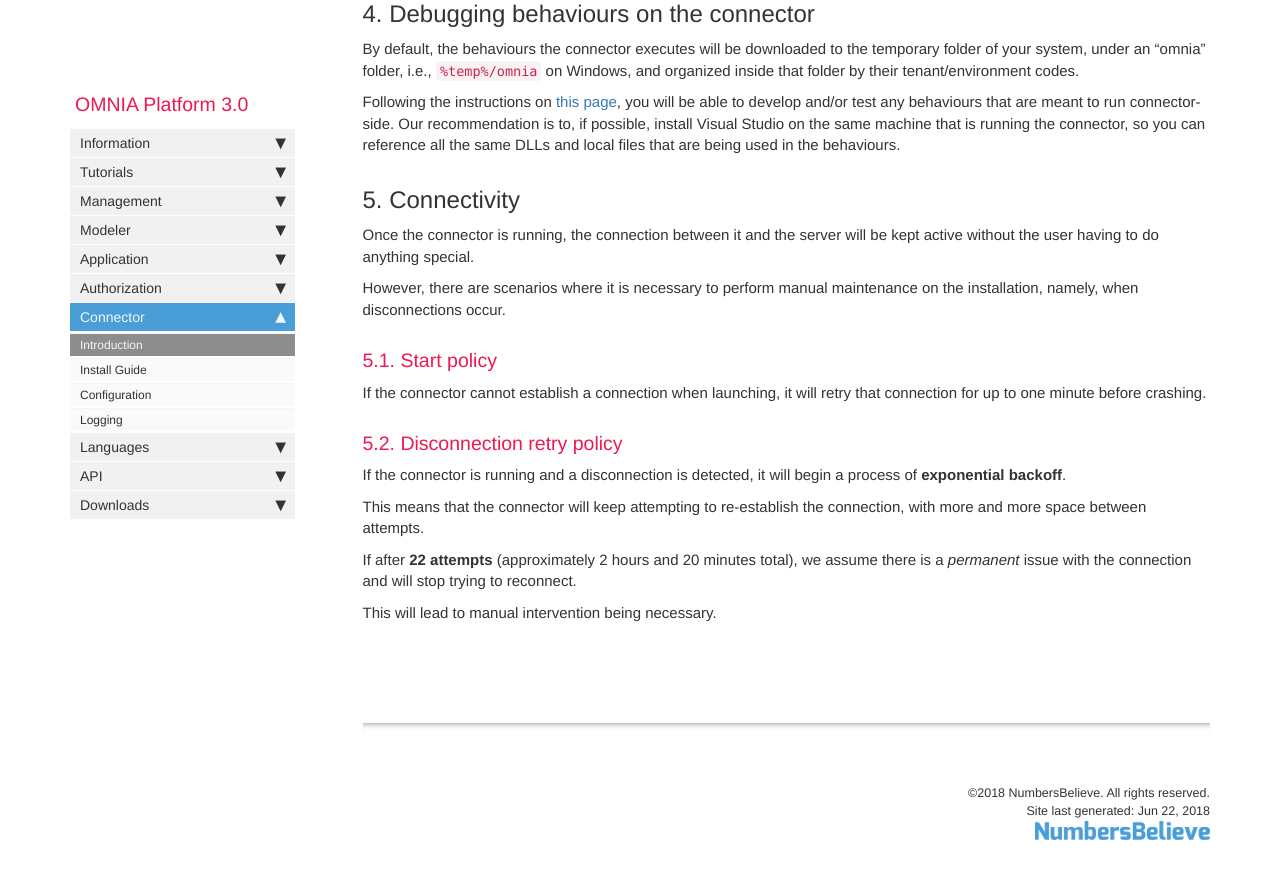
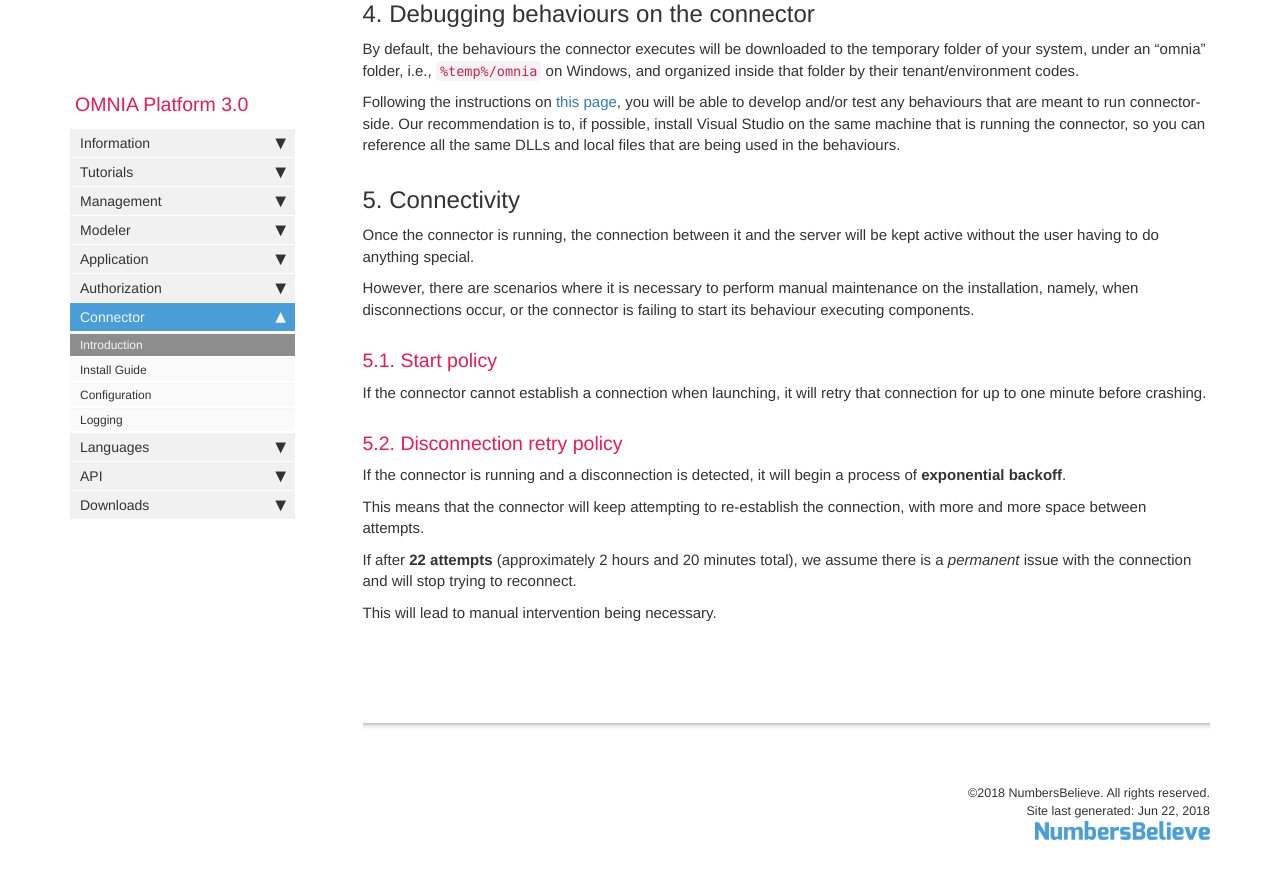
Before and after one commit to daniel8lopes/omnia3, a Jekyll site: the page built from docs/pages/omnia3/Connector/omnia3_connector_introduction.md, in a window 1280 px wide and 900 px high, scrolled down 873 px. Shown: the top 879 px of the window. Built offline with Jekyll 4.4.1, drawn with Linux system fonts in a browser that asks for light colours; nearby versions of some CDN libraries; comment, search, counter and statistics services are not loaded.

Commit message:
Add details

```diff
--- a/docs/pages/omnia3/Connector/omnia3_connector_introduction.md
+++ b/docs/pages/omnia3/Connector/omnia3_connector_introduction.md
@@ -31,7 +31,7 @@ Following the instructions on [this page]( omnia3_modeler_developingbehaviours.h
 ## 5. Connectivity
 Once the connector is running, the connection between it and the server will be kept active without the user having to do anything special.
 
-However, there are scenarios where it is necessary to perform manual maintenance on the installation, namely, when disconnections occur.
+However, there are scenarios where it is necessary to perform manual maintenance on the installation, namely, when disconnections occur, or the connector is failing to start its behaviour executing components.
 
 ### 5.1. Start policy
 If the connector cannot establish a connection when launching, it will retry that connection for up to one minute before crashing.
```
